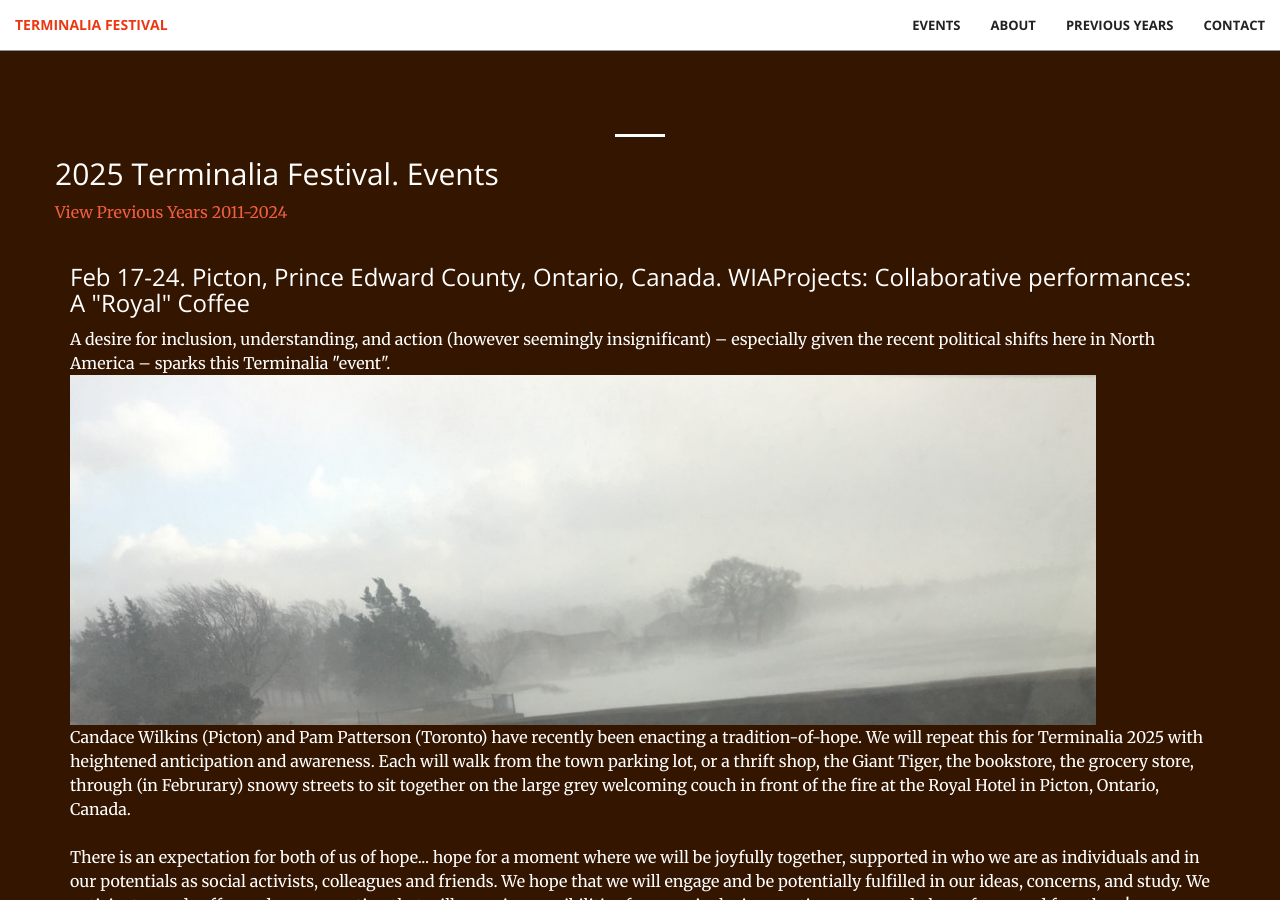
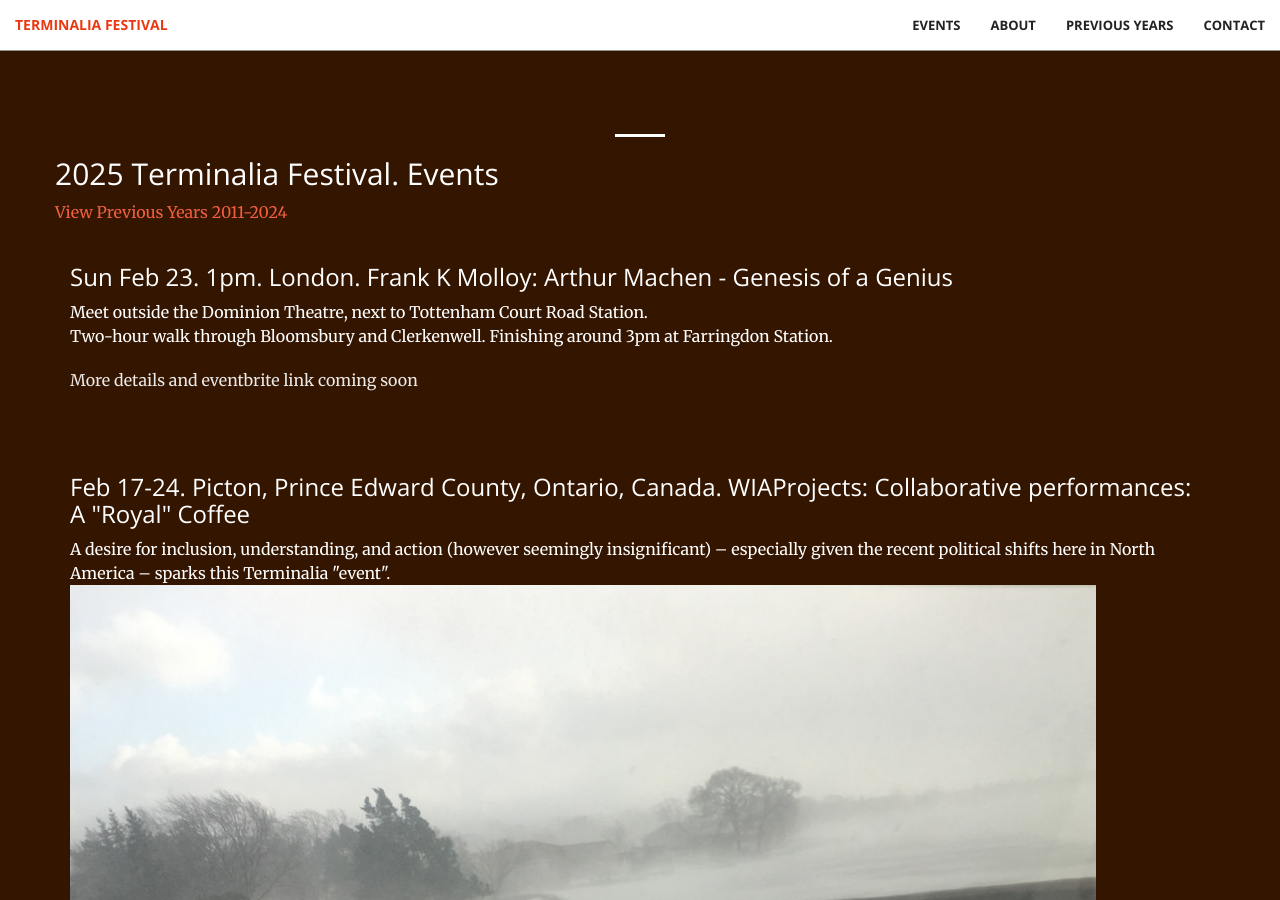
Before and after one commit to timwaters/terminalia, a Jekyll site: the page built from index.html, in a window 1280 px wide and 900 px high, scrolled down 1533 px. Built offline with Jekyll 4.4.1, drawn with Linux system fonts in a browser that asks for light colours.

Commit message:
add frank event

```diff
--- a/_includes/events.html
+++ b/_includes/events.html
@@ -9,6 +9,21 @@
         <p class="text">
           <a class="" href="/past">View Previous Years 2011-2024</a>
         </p>
+
+
+        <div class="col-lg-12 col-lg-offset-0 text-left event">
+
+          <h3>Sun Feb 23. 1pm. London. Frank K Molloy: Arthur Machen - Genesis of a Genius </h3>
+
+
+          <p class="text">
+            Meet outside the Dominion Theatre, next to Tottenham Court Road Station. <br />
+            Two-hour walk through Bloomsbury and Clerkenwell. Finishing around 3pm at Farringdon Station.
+          </p>
+          <p class="text-faded">
+            More details and eventbrite link coming soon
+          </p>
+        </div>
 
 
         <div class="col-lg-12 col-lg-offset-0 text-left event">
```
